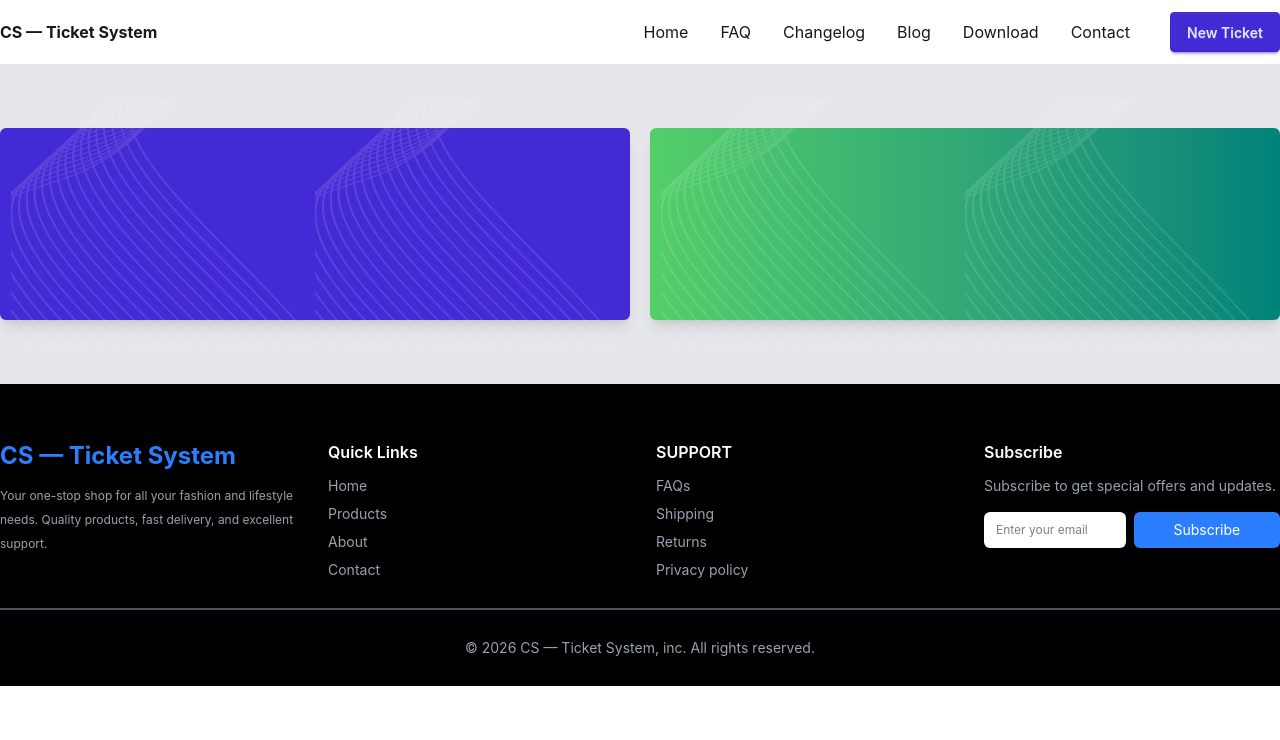
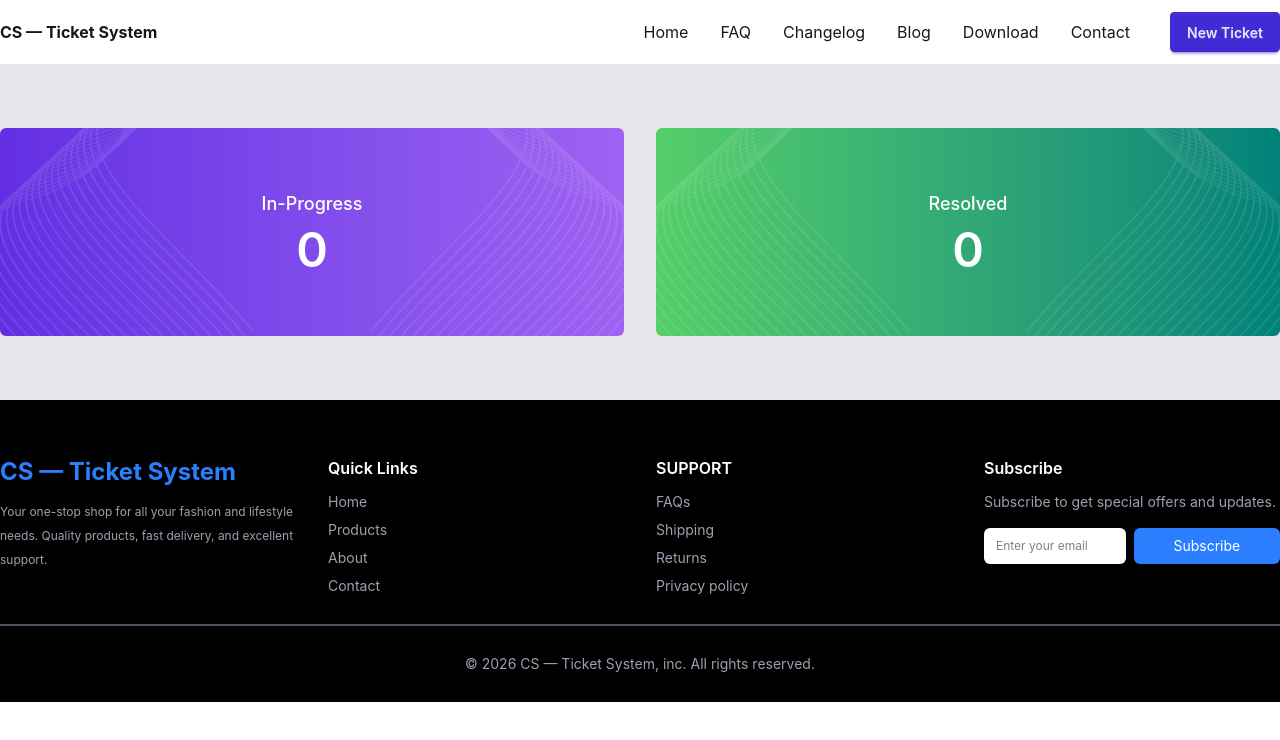
Before and after one commit to Riad123456789/Customer-Support, a React (Vite) app: page / in a window 1280 px wide. Shown: the top 740 px of the page. Built offline with nearby package versions, Linux system fonts and the light colour scheme.

Commit message:
Banner created done

```diff
--- a/src/Banner/Banner.jsx
+++ b/src/Banner/Banner.jsx
@@ -4,23 +4,44 @@ const Banner = () => {
   return (
     <div className='bg-gray-200'>
       <div className='max-w-7xl mx-auto py-16'>
-        <div className='flex flex-col md:flex-row items-center justify-between gap-5'>
-          <div className='flex-1 bg bg-[#422AD5] h-48 rounded-md flex items-center justify-center text-white shadow-lg'>
-            <img className='' src="./public/vector1.png" alt="" />
-            <img src="./public/vector1.png" alt="" />
-           {/* <div className='text-center'>
-              <p className='text-lg font-medium'>Resolved</p>
-              <p className='text-4xl font-bold mt-2'>0</p>
-            </div> */}
+        <div className='flex flex-col md:flex-row items-center justify-between gap-8'>
+          <div className='flex-1  bg-linear-to-r from-[#632EE3] to-[#9F62F2] h-52 rounded-md  text-white '>
+            <div className='h-full flex justify-between items-center'>
+              <img
+                className='h-full object-contain '
+                src='./public/vector1.png'
+                alt=''
+              />
+
+              <div className='text-center'>
+                <p className='text-lg font-medium'>In-Progress</p>
+                <p className='text-5xl font-semibold mt-2'>0</p>
+              </div>
+              <img
+                className='h-full object-contain scale-x-[-1]'
+                src='./public/vector1.png'
+                alt=''
+              />
+            </div>
           </div>
 
-          <div className='flex-1 bg-gradient-to-r from-[#54CF68] to-[#00827A] h-48 rounded-md flex items-center justify-center text-white shadow-lg  '>
-                <img className='' src="./public/vector1.png" alt="" />
-            <img src="./public/vector1.png" alt="" />
-            {/* <div className='text-center'>
-              <p className='text-lg font-medium'>Resolved</p>
-              <p className='text-4xl font-bold mt-2'>0</p>
-            </div> */}
+          <div className='flex-1  bg-linear-to-r from-[#54CF68] to-[#00827A] h-52 rounded-md text-white '>
+            <div className='h-full flex justify-between items-center'>
+              <img
+                className='h-full object-contain '
+                src='./public/vector1.png'
+                alt=''
+              />
+              <div className='text-center'>
+                <p className='text-lg font-medium'>Resolved</p>
+                <p className='text-5xl font-semibold mt-2'>0</p>
+              </div>
+              <img
+                className='h-full object-contain scale-x-[-1]'
+                src='./public/vector1.png'
+                alt=''
+              />
+            </div>
           </div>
         </div>
       </div>
```
